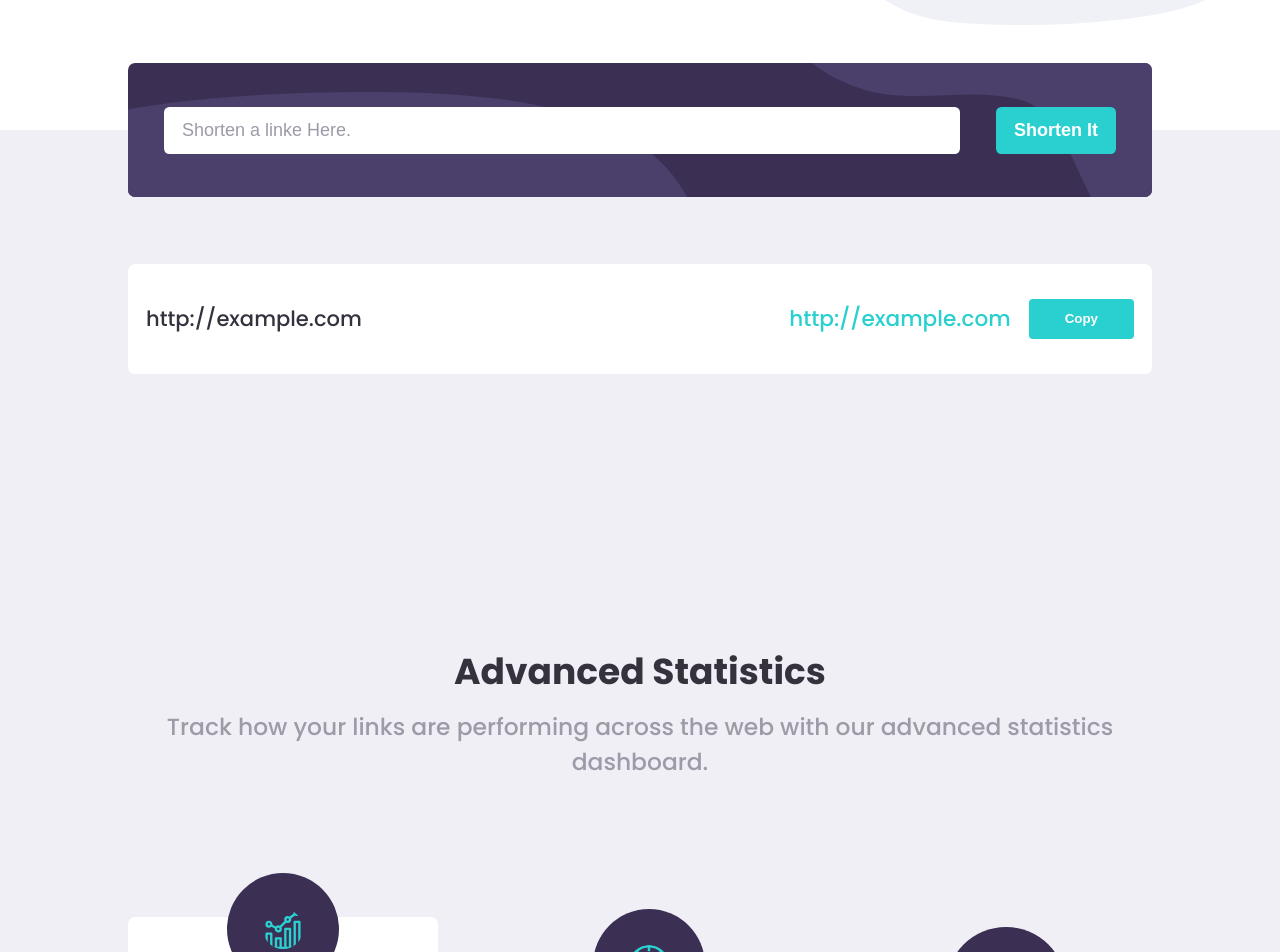
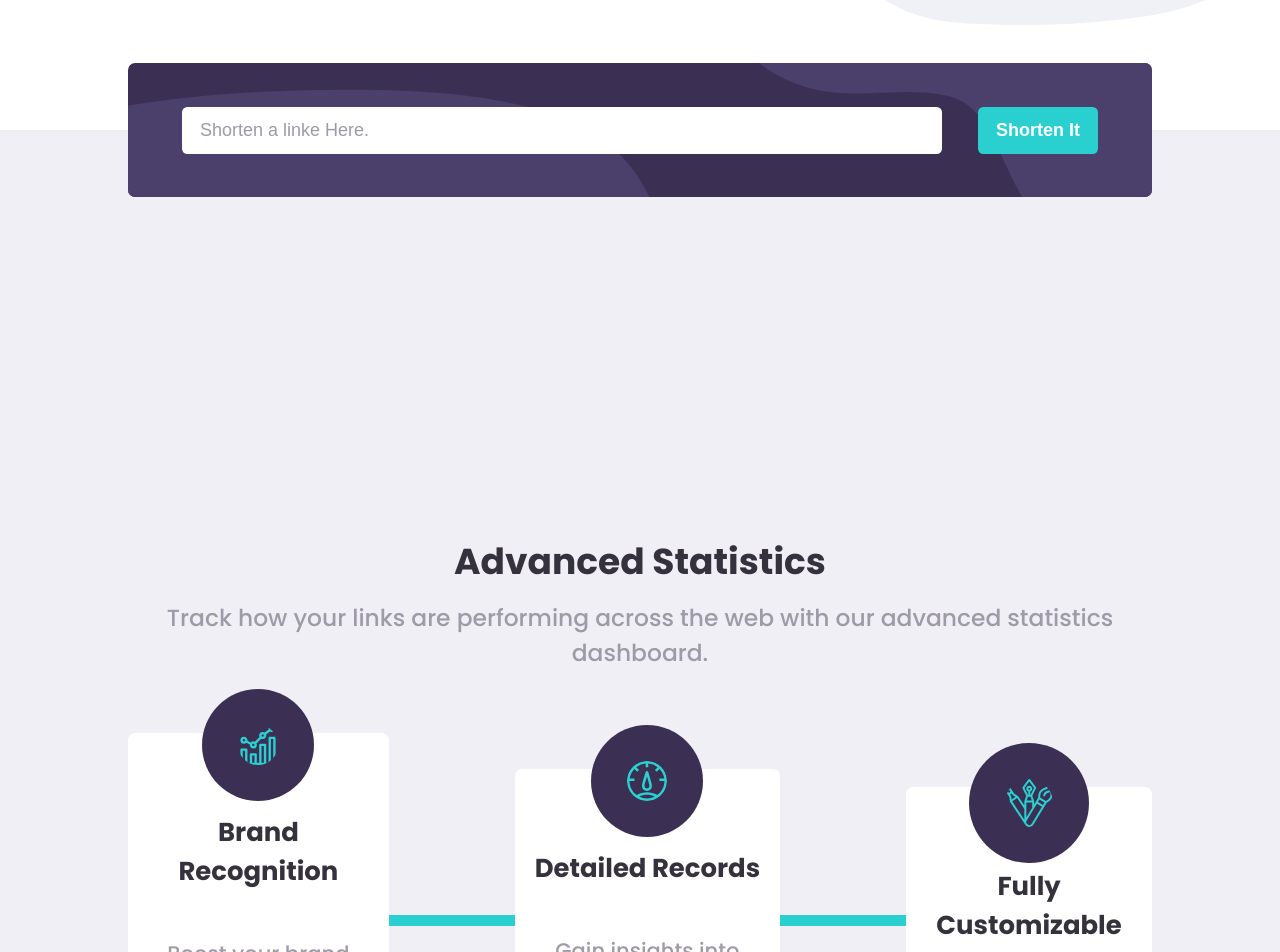
Before and after one commit to FaridJunior/FrontendMentorChallenges, a React (Create React App) app in the folder url-shortening-api/: page / in a window 1280 px wide. Shown: the part 600-1552 px from the top of the page. Built offline with nearby package versions, Linux system fonts and the light colour scheme.

Commit message:
finsh disktop version & fetch short url

```diff
--- a/url-shortening-api/src/Components/Footer.js
+++ b/url-shortening-api/src/Components/Footer.js
@@ -54,7 +54,7 @@ function Footer() {
               />
             </svg>
           </a>
-          <a href="https://www.printest.com" className="social-icon printest">
+          <a href="https://www.pinterest.com" className="social-icon pinterest">
             <svg xmlns="http://www.w3.org/2000/svg" width="24" height="24">
               <path
                 fill="#FFF"
--- a/url-shortening-api/src/Components/Header.js
+++ b/url-shortening-api/src/Components/Header.js
@@ -9,7 +9,7 @@ function Header() {
       <div className="container">
         <img src={logo} alt="app logo" className="logo" />
         <input type="checkbox" name="toggle-btn" id="toggle-btn" className="toggle-btn" />
-        <label forhtml="toggle-btn" className="toggle-btn-label">
+        <label htmlFor="toggle-btn" className="toggle-btn-label">
           <span className="open-icon">
             <img src={openMenuIcon} alt=" open menu" />
           </span>
--- a/url-shortening-api/src/Components/Shorten.js
+++ b/url-shortening-api/src/Components/Shorten.js
@@ -1,11 +1,32 @@
-import React from "react";
+import React, { useState } from "react";
 import shortenMobileBG from "../images/bg-shorten-mobile.svg";
 import shortenDesktopBG from "../images/bg-shorten-desktop.svg";
 function Shorten() {
+  const [currentLink, setCurrentLink] = useState("");
+  const [links, setLinks] = useState([]);
+  function handleFormSubmit(e) {
+    e.preventDefault();
+    fetch(`https://api.shrtco.de/v2/shorten?url=${currentLink}`)
+      .then((res) => res.json())
+      .then((data) => {
+        if (data.ok) {
+          setLinks([...links, { link: currentLink, shortLink: data.result["full_short_link2"] }]);
+          setCurrentLink("");
+        } else {
+          alert("invalid link");
+        }
+      });
+    //
+  }
+
+  function handleChange(e) {
+    setCurrentLink(e.target.value);
+  }
+
   return (
     <section className="shorten-it">
       <div className="container">
-        <form action="#">
+        <form action="" onSubmit={handleFormSubmit}>
           <img
             src={shortenMobileBG}
             alt="background"
@@ -18,19 +39,26 @@ function Shorten() {
             aria-hidden="true"
             className="shorten-desktop-BG"
           />
-          <input type="text" placeholder="Shorten a linke Here." />
+          <input
+            type="text"
+            placeholder="Shorten a linke Here."
+            value={currentLink}
+            onChange={handleChange}
+          />
           <input type="submit" className=" secondary-btn" value="Shorten It" />
         </form>
-
-        <div className="result">
-          <h3 className="result__heading tp">http://example.com </h3>
-          <div className="">
-            <a href="http://example.com" className="result__url">
-              http://example.com
-            </a>
-            <button className="secondary-btn">Copy</button>
-          </div>
-        </div>
+        {links &&
+          links.map((link, i) => (
+            <div className="result" key={i}>
+              <h3 className="result__heading tp">{link["link"]}</h3>
+              <div className="">
+                <a href={link["shortLink"]} className="result__url">
+                  {link["shortLink"]}
+                </a>
+                <button className="secondary-btn">Copy</button>
+              </div>
+            </div>
+          ))}
       </div>
     </section>
   );
--- a/url-shortening-api/src/css/_btn.scss
+++ b/url-shortening-api/src/css/_btn.scss
@@ -1,4 +1,5 @@
 .btn {
+  cursor: pointer;
   border: none;
   color: var(--white);
   background: var(--primary);
@@ -6,10 +7,13 @@
   padding: 0.7rem 2rem;
   display: inline-block;
   font-weight: 700;
+  &:hover {
+    color: #fff !important;
+    filter: brightness(1.1);
+  }
 }
 
 .secondary-btn {
   @extend .btn;
   border-radius: 4px;
-  font-weight: 700;
 }
--- a/url-shortening-api/src/css/_shorten.scss
+++ b/url-shortening-api/src/css/_shorten.scss
@@ -65,9 +65,11 @@
       flex-direction: row;
       align-items: center;
       overflow: hidden;
+      padding: 3rem;
       height: $formHeight;
       .shorten-desktop-BG {
         position: absolute;
+        width: 100%;
         top: 0px;
         right: 0px;
         left: 0px;
--- a/url-shortening-api/src/css/_statistics.scss
+++ b/url-shortening-api/src/css/_statistics.scss
@@ -3,7 +3,7 @@
   background: var(--very-light-gray);
   .container {
     display: grid;
-    grid-gap: 7rem;
+    grid-gap: 3rem;
   }
 
   .statistics__heading {
@@ -16,19 +16,27 @@
   }
   .statistic-cards {
     position: relative;
+    margin: 0 auto;
     display: flex;
     flex-direction: column;
+    align-items: center;
+    justify-content: center;
     background-color: var(--primary);
     margin-top: 10rem;
     margin-bottom: 10rem;
     gap: 7rem;
+    width: 0.6rem;
+
     @media screen and (min-width: 1027px) {
       font-size: 0.9rem;
       flex-direction: row;
-      align-items: flex-start;
       align-items: center;
+      justify-content: space-between;
       height: 0.6rem;
-      gap: 3rem;
+      width: 100%;
+      .statistic {
+        min-width: auto;
+      }
       @for $i from 2 through 3 {
         > :nth-child(#{$i}) {
           top: $i * 1rem;
@@ -45,7 +53,8 @@
     display: flex;
     flex-direction: column;
     align-items: center;
-    max-height: 370px;
+    max-height: 375px;
+    min-width: 90vw;
     img {
       $imgHeight: 88px;
       position: absolute;
--- a/url-shortening-api/src/css/style.css
+++ b/url-shortening-api/src/css/style.css
@@ -293,6 +293,7 @@ header .container .border-bottom {
 }
 
 .btn, .secondary-btn {
+  cursor: pointer;
   border: none;
   color: var(--white);
   background: var(--primary);
@@ -302,9 +303,14 @@ header .container .border-bottom {
   font-weight: 700;
 }
 
+.btn:hover, .secondary-btn:hover {
+  color: #fff !important;
+  -webkit-filter: brightness(1.1);
+          filter: brightness(1.1);
+}
+
 .secondary-btn {
   border-radius: 4px;
-  font-weight: 700;
 }
 
 .shorten-it {
@@ -411,10 +417,12 @@ header .container .border-bottom {
         -ms-flex-align: center;
             align-items: center;
     overflow: hidden;
+    padding: 3rem;
     height: 134px;
   }
   .shorten-it form .shorten-desktop-BG {
     position: absolute;
+    width: 100%;
     top: 0px;
     right: 0px;
     left: 0px;
@@ -457,7 +465,7 @@ header .container .border-bottom {
 .statistics .container {
   display: -ms-grid;
   display: grid;
-  grid-gap: 7rem;
+  grid-gap: 3rem;
 }
 
 .statistics .statistics__heading {
@@ -472,6 +480,7 @@ header .container .border-bottom {
 
 .statistics .statistic-cards {
   position: relative;
+  margin: 0 auto;
   display: -webkit-box;
   display: -ms-flexbox;
   display: flex;
@@ -479,10 +488,17 @@ header .container .border-bottom {
   -webkit-box-direction: normal;
       -ms-flex-direction: column;
           flex-direction: column;
+  -webkit-box-align: center;
+      -ms-flex-align: center;
+          align-items: center;
+  -webkit-box-pack: center;
+      -ms-flex-pack: center;
+          justify-content: center;
   background-color: var(--primary);
   margin-top: 10rem;
   margin-bottom: 10rem;
   gap: 7rem;
+  width: 0.6rem;
 }
 
 @media screen and (min-width: 1027px) {
@@ -492,14 +508,17 @@ header .container .border-bottom {
     -webkit-box-direction: normal;
         -ms-flex-direction: row;
             flex-direction: row;
-    -webkit-box-align: start;
-        -ms-flex-align: start;
-            align-items: flex-start;
     -webkit-box-align: center;
         -ms-flex-align: center;
             align-items: center;
+    -webkit-box-pack: justify;
+        -ms-flex-pack: justify;
+            justify-content: space-between;
     height: 0.6rem;
-    gap: 3rem;
+    width: 100%;
+  }
+  .statistics .statistic-cards .statistic {
+    min-width: auto;
   }
   .statistics .statistic-cards > :nth-child(2) {
     top: 2rem;
@@ -524,7 +543,8 @@ header .container .border-bottom {
   -webkit-box-align: center;
       -ms-flex-align: center;
           align-items: center;
-  max-height: 370px;
+  max-height: 375px;
+  min-width: 90vw;
 }
 
 .statistics .statistic img {
```
Also changed, not shown: url-shortening-api/images/bg-boost-mobile.svg (deleted), 1 other file (tests, documents, lock files or other folders).
